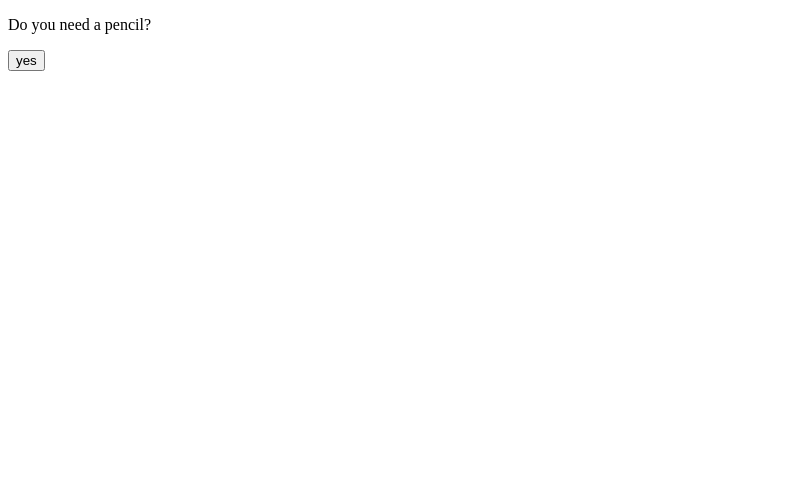
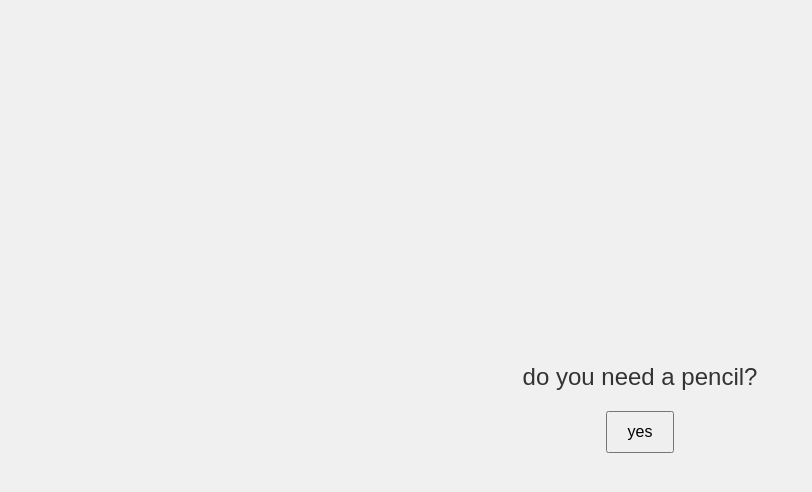
Before and after one commit to doyouneedapencil/doyouneedapencil.github.io, a plain HTML site: page index.html in a window 1280 px wide. Shown: the whole page, without its empty margins (0-812 px from the left). Drawn offline with Linux system fonts and the light colour scheme.

Commit message:
Update index.html

```diff
--- a/index.html
+++ b/index.html
@@ -1,17 +1,54 @@
-<!DOCTYPE html>
 <html lang="en">
 <head>
     <meta charset="UTF-8">
     <meta name="viewport" content="width=device-width, initial-scale=1.0">
     <title>🫨</title>
-    <script>
-        function redirect() {
-            window.location.href = 'https://doyouneedapencil.github.io/slop';
+    <style>
+        body {
+            display: flex;
+            flex-direction: column;
+            align-items: center;
+            justify-content: center;
+            height: 100vh;
+            font-family: Arial, sans-serif;
+            background-color: #f0f0f0;
+            color: #333;
         }
-    </script>
+        #typing {
+            font-size: 24px;
+            overflow: hidden;
+        }
+        button {
+            margin-top: 20px;
+            padding: 10px 20px;
+            font-size: 16px;
+            cursor: pointer;
+        }
+    </style>
 </head>
 <body>
-    <p>Do you need a pencil?</p>
-    <button onclick="redirect()">yes</button>
+
+    <div id="typing"></div>
+    <button id="yesButton">yes</button>
+
+    <script>
+        const text = "do you need a pencil?";
+        let index = 0;
+
+        function type() {
+            if (index < text.length) {
+                document.getElementById("typing").textContent += text.charAt(index);
+                index++;
+                setTimeout(type, 100);
+            }
+        }
+
+        type();
+
+        document.getElementById("yesButton").addEventListener("click", function() {
+            window.location.href = "https://doyouneedapencil.github.io/slop";
+        });
+    </script>
+
 </body>
 </html>
```
